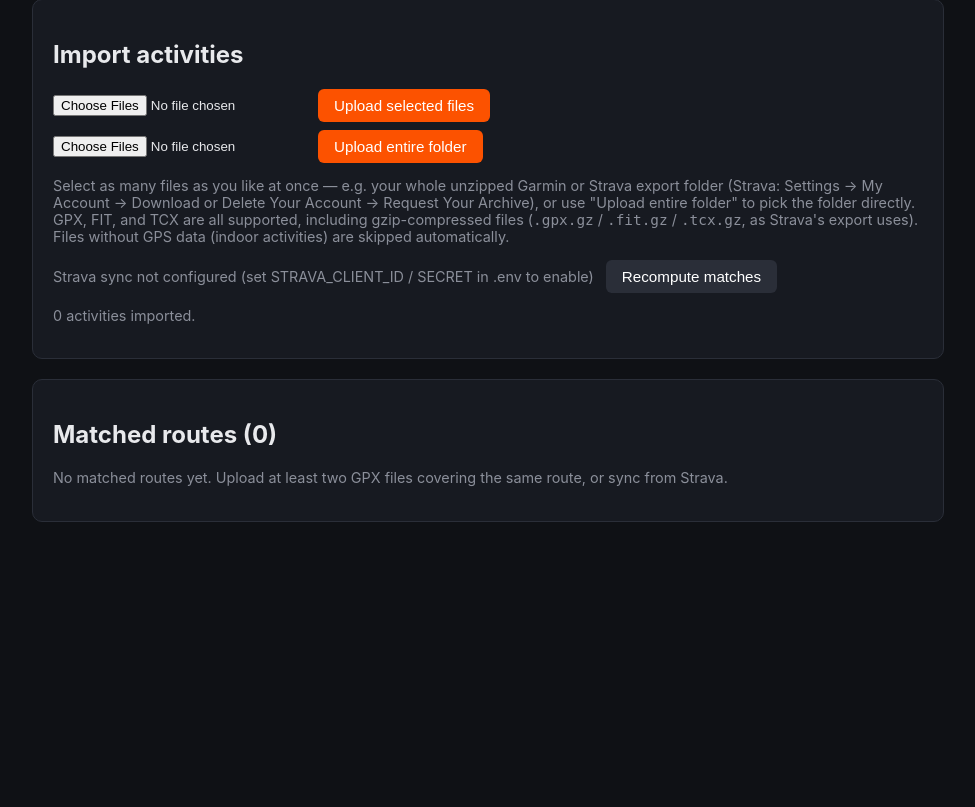
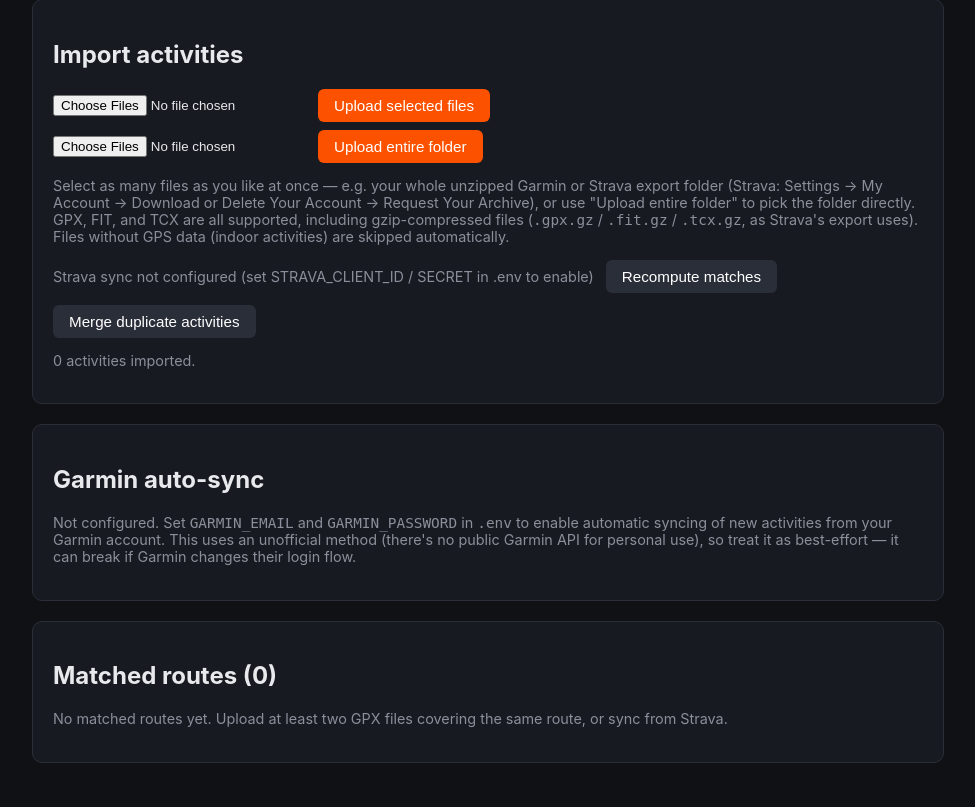
Before and after one commit to magicmatt007/matched-runs, a FastAPI app: page / in a window 1280 px wide. Shown: the part 82-889 px from the top of the page, without its empty margins (152-1127 px from the left). Before the commit the page ends 604 px from the top, so only its background shows below. Run offline with FastAPI, Linux system fonts and the light colour scheme; data that the repository does not hold is empty; parts of the project's set-up code (start-up, migrations or seed data) failed here and were passed over; some libraries are stand-ins or nearby versions.

Commit message:
Add Garmin import (auto & manual)

```diff
--- a/app/main.py
+++ b/app/main.py
@@ -3,6 +3,7 @@ import time
 import os
 import gzip
 import logging
+import asyncio
 from datetime import datetime, timezone
 
 from fastapi import FastAPI, Request, UploadFile, Depends
@@ -12,17 +13,20 @@ from fastapi.templating import Jinja2Templates
 from sqlalchemy.orm import Session
 from sqlalchemy import func
 
-from app.database import Base, engine, get_db, run_migrations
-from app.models import Activity, RouteGroup, StravaToken
+from app.database import Base, engine, get_db, run_migrations, SessionLocal
+from app.models import Activity, RouteGroup, StravaToken, GarminSyncState
 from app.gpx_parser import parse_gpx_bytes
 from app.fit_parser import parse_fit_bytes
 from app.tcx_parser import parse_tcx_bytes
-from app.matcher import resample_track, rebuild_groups
+from app.matcher import resample_track, rebuild_groups, find_cross_source_duplicate, merge_duplicate_activities, SOURCE_PRIORITY
 from app.polyline_util import decode_polyline
 from app import strava_client
+from app import garmin_client
 
 logger = logging.getLogger("matched_runs")
 logging.basicConfig(level=logging.INFO)
+
+GARMIN_SYNC_INTERVAL_MINUTES = int(os.environ.get("GARMIN_SYNC_INTERVAL_MINUTES", 120))
 
 Base.metadata.create_all(bind=engine)
 run_migrations()
@@ -52,6 +56,31 @@ def _save_activity(db: Session, source: str, external_id: str, name: str,
             existing.name = name
             changed = True
         return ("updated" if changed else "unchanged", existing)
+
+    # Cross-source duplicate check: the same real-world activity imported
+    # from a different source (e.g. a bulk Strava export AND live Garmin
+    # sync both bringing in the same hike). Detected by close start time +
+    # matching route geometry, since sources sometimes disagree slightly on
+    # exact distance/duration.
+    dup = find_cross_source_duplicate(db, points, distance_m, start_time, exclude_source=source)
+    if dup is not None:
+        if SOURCE_PRIORITY.get(source, 0) > SOURCE_PRIORITY.get(dup.source, 0):
+            # New source is richer (e.g. a live Garmin/Strava sync arriving
+            # after a raw file upload) - fold into the existing row instead
+            # of keeping two.
+            resampled = resample_track(points)
+            dup.source = source
+            dup.external_id = external_id
+            dup.name = name or dup.name
+            dup.activity_type = activity_type
+            dup.distance_m = distance_m
+            dup.duration_s = duration_s
+            dup.start_time = start_time
+            dup.full_points_json = json.dumps(points)
+            dup.resampled_points_json = json.dumps(resampled)
+            return ("updated", dup)
+        else:
+            return ("unchanged", dup)  # lower/equal priority source - discard the new one
 
     resampled = resample_track(points)
     activity = Activity(
@@ -136,6 +165,9 @@ def index(request: Request, db: Session = Depends(get_db)):
         "strava_connected": strava_connected,
         "strava_configured": strava_client.is_configured(),
         "upload_result": upload_result,
+        "garmin_configured": garmin_client.is_configured(),
+        "garmin_has_session": garmin_client.has_saved_session(),
+        "garmin_sync_interval": GARMIN_SYNC_INTERVAL_MINUTES,
     })
 
 
@@ -264,6 +296,16 @@ def activity_detail(activity_id: int, request: Request, db: Session = Depends(ge
     return templates.TemplateResponse("activity.html", {"request": request, "activity": activity})
 
 
+@app.post("/dedupe")
+def dedupe_route(db: Session = Depends(get_db)):
+    removed = merge_duplicate_activities(db)
+    logger.info("Deduplication: merged/removed %d duplicate activities", removed)
+    return RedirectResponse(
+        f"/?imported=0&updated={removed}&skipped=0&duplicates=0&unsupported=0",
+        status_code=303,
+    )
+
+
 @app.post("/rebuild")
 def rebuild(db: Session = Depends(get_db)):
     rebuild_groups(db)
@@ -381,3 +423,118 @@ def strava_sync(db: Session = Depends(get_db)):
     if added or updated:
         rebuild_groups(db)
     return RedirectResponse("/", status_code=303)
+
+
+# ---------------- Garmin Connect auto-sync (unofficial) ----------------
+
+def do_garmin_sync(db: Session):
+    """Shared by the manual 'Sync from Garmin' button and the background
+    loop. Returns (added, updated). Raises GarminAuthError on login failure."""
+    client = garmin_client.get_client()
+
+    sync_state = db.query(GarminSyncState).first()
+    last_checked = sync_state.last_checked_at if sync_state else None
+
+    new_activities = garmin_client.fetch_new_activities(client, after=last_checked)
+
+    added, updated = 0, 0
+    newest_seen = last_checked
+    for a in new_activities:
+        activity_id = a.get("activityId")
+        if not activity_id:
+            continue
+
+        # Advance the watermark for every activity we see, whether or not it
+        # ends up importable, so ones with no GPS data (strength training,
+        # indoor workouts, etc.) aren't retried on every future sync.
+        start_str = a.get("startTimeLocal") or a.get("startTimeGMT")
+        if start_str:
+            try:
+                start_dt = datetime.strptime(start_str, "%Y-%m-%d %H:%M:%S")
+                if newest_seen is None or start_dt > newest_seen:
+                    newest_seen = start_dt
+            except ValueError:
+                pass
+
+        try:
+            gpx_bytes = garmin_client.download_gpx(client, activity_id)
+        except Exception as e:
+            logger.warning("Failed to download GPX for Garmin activity %s: %s", activity_id, e)
+            continue
+        try:
+            parsed = parse_gpx_bytes(gpx_bytes, fallback_name=str(activity_id))
+        except Exception as e:
+            logger.warning("Failed to parse GPX for Garmin activity %s: %s", activity_id, e)
+            continue
+
+        # Garmin Connect's own activity metadata is richer/more accurate
+        # than what's recoverable from the raw GPX (e.g. your actual title).
+        name = a.get("activityName") or parsed["name"]
+        activity_type = None
+        type_key = (a.get("activityType") or {}).get("typeKey")
+        if type_key:
+            activity_type = type_key.replace("_", " ").title()
+        distance_m = a.get("distance") or parsed["distance_m"]
+        duration_s = a.get("duration") or parsed["duration_s"]
+
+        status, _ = _save_activity(
+            db, source="garmin", external_id=str(activity_id),
+            name=name, points=parsed["points"], distance_m=distance_m,
+            duration_s=duration_s, start_time=parsed["start_time"],
+            activity_type=activity_type,
+        )
+        if status == "added":
+            added += 1
+        elif status == "updated":
+            updated += 1
+
+    if sync_state is None:
+        sync_state = GarminSyncState(last_checked_at=newest_seen)
+        db.add(sync_state)
+    else:
+        sync_state.last_checked_at = newest_seen
+
+    db.commit()
+    if added or updated:
+        rebuild_groups(db)
+    return added, updated
+
+
+@app.post("/garmin/sync")
+def garmin_sync_route(db: Session = Depends(get_db)):
+    try:
+        added, updated = do_garmin_sync(db)
+    except garmin_client.GarminAuthError as e:
+        return HTMLResponse(f"<p>{e}</p><p><a href='/'>back</a></p>", status_code=401)
+    return RedirectResponse(
+        f"/?imported={added}&updated={updated}&skipped=0&duplicates=0&unsupported=0",
+        status_code=303,
+    )
+
+
+async def _garmin_background_sync_loop():
+    while True:
+        await asyncio.sleep(GARMIN_SYNC_INTERVAL_MINUTES * 60)
+        if not garmin_client.is_configured():
+            continue
+        db = SessionLocal()
+        try:
+            added, updated = do_garmin_sync(db)
+            if added or updated:
+                logger.info("Background Garmin sync: %d added, %d updated", added, updated)
+        except garmin_client.GarminAuthError as e:
+            logger.warning("Background Garmin sync auth failed: %s", e)
+        except Exception as e:
+            logger.warning("Background Garmin sync failed: %s", e)
+        finally:
+            db.close()
+
+
+@app.on_event("startup")
+async def _start_background_tasks():
+    if garmin_client.is_configured():
+        logger.info(
+            "Garmin auto-sync enabled, running every %d minutes.",
+            GARMIN_SYNC_INTERVAL_MINUTES,
+        )
+        asyncio.create_task(_garmin_background_sync_loop())
--- a/app/templates/index.html
+++ b/app/templates/index.html
@@ -59,8 +59,38 @@
         <form action="/rebuild" method="post">
             <button type="submit" class="secondary">Recompute matches</button>
         </form>
+        <form action="/dedupe" method="post">
+            <button type="submit" class="secondary">Merge duplicate activities</button>
+        </form>
     </div>
     <p class="muted">{{ total_activities }} activities imported.</p>
+</section>
+
+<section class="panel">
+    <h2>Garmin auto-sync</h2>
+    {% if garmin_configured %}
+        <p>
+            Automatic sync is <strong>on</strong> — checking for new activities
+            every {{ garmin_sync_interval }} minutes.
+            {% if garmin_has_session %}
+                A saved login session was found.
+            {% else %}
+                <span class="muted">No saved session found yet — if your account
+                has MFA/2FA enabled, run the one-time interactive login first:
+                <code>docker compose run --rm -it matched-runs python garmin_login.py</code></span>
+            {% endif %}
+        </p>
+        <form action="/garmin/sync" method="post">
+            <button type="submit">Sync from Garmin now</button>
+        </form>
+    {% else %}
+        <p class="muted">Not configured. Set <code>GARMIN_EMAIL</code> and
+            <code>GARMIN_PASSWORD</code> in <code>.env</code> to enable automatic
+            syncing of new activities from your Garmin account. This uses an
+            unofficial method (there's no public Garmin API for personal use),
+            so treat it as best-effort — it can break if Garmin changes their
+            login flow.</p>
+    {% endif %}
 </section>
 
 <section class="panel">
--- a/requirements.txt
+++ b/requirements.txt
@@ -6,3 +6,4 @@ fitparse==1.2.0
 jinja2==3.1.4
 python-multipart==0.0.9
 httpx==0.27.2
+garminconnect
```
Also changed, not shown: app/garmin_client.py (added, +104 -0 lines), app/matcher.py (+76 -0 lines), app/models.py (+12 -0 lines), garmin_login.py (added, +40 -0 lines), README.md, 2 other files.
